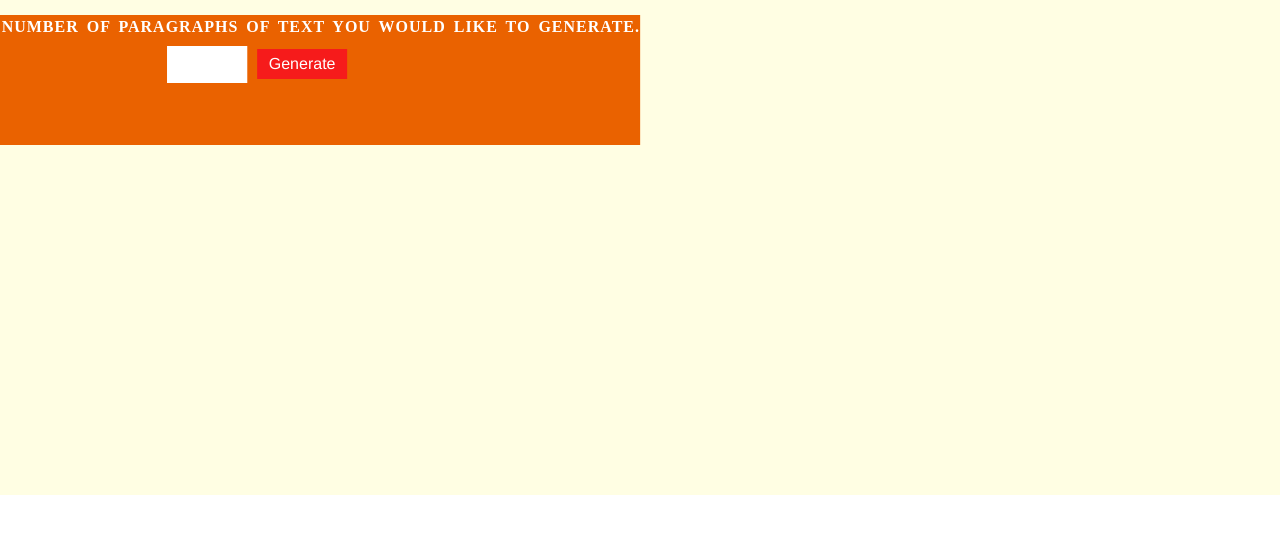
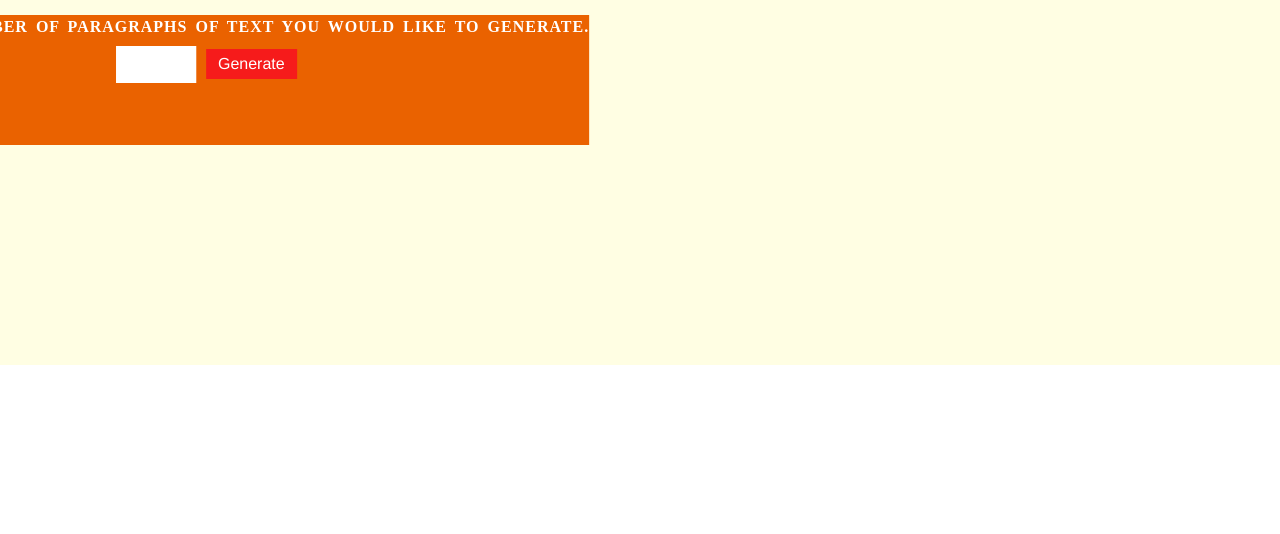
Before and after one commit to mmergal92/Proof_website, a React (Create React App) app: page /loremipsum in a window 1280 px wide. Shown: the top 534 px of the page. Built offline with nearby package versions, Linux system fonts and the light colour scheme; the HTML template or start-up script is replaced by a standard one; a web font is replaced by a local one.

Commit message:
css edits

```diff
--- a/src/App.css
+++ b/src/App.css
@@ -224,7 +224,9 @@ a:hover{
 
 .loremsite{
   background-color: #FFFEE3 !important;
-
+  display: flex;
+  height: 100%;
+  justify-content: center;
 }
 .main-content {
   z-index: 10;
```
